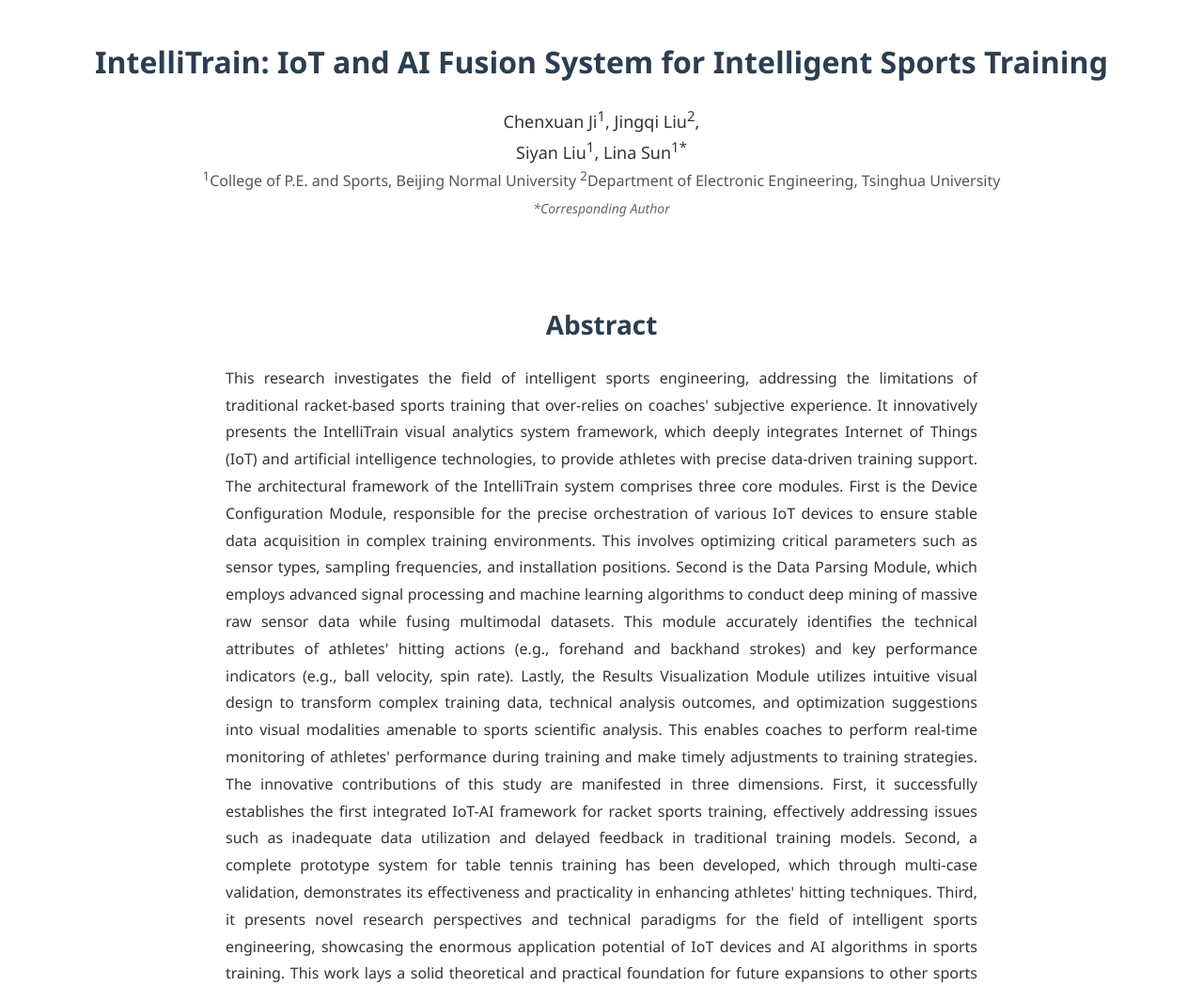
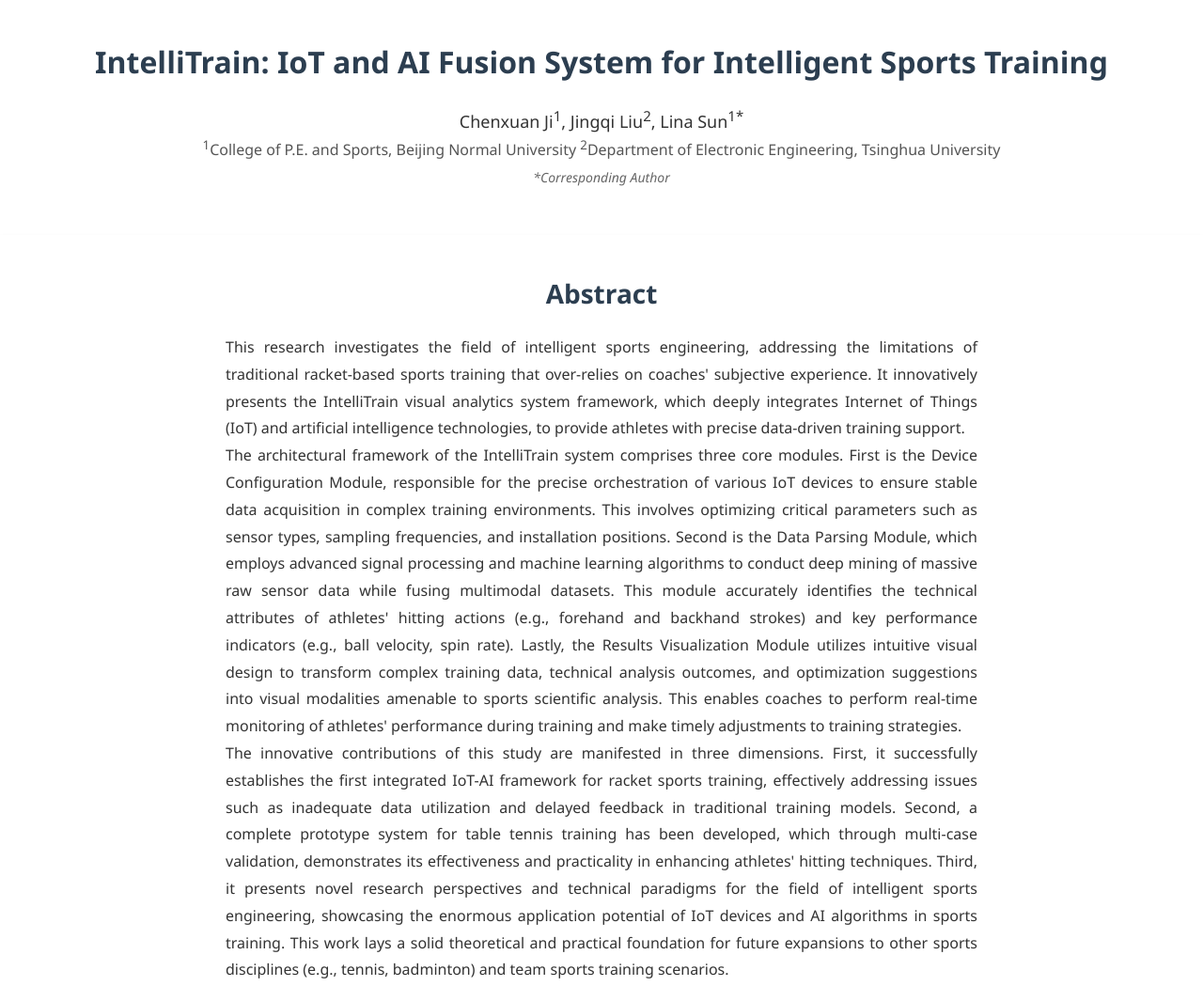
Before and after one commit to JcX-pubg/intelligenttraining.github.io, a plain HTML site: page index.html in a window 1280 px wide. Shown: the top 1049 px of the page at 94% size. Drawn offline with Linux system fonts and the light colour scheme.

Commit message:
[updata] Abstract

```diff
--- a/index.html
+++ b/index.html
@@ -11,7 +11,7 @@
         <div class="container">
             <h1>IntelliTrain: IoT and AI Fusion System for Intelligent Sports Training</h1>
             <div class="authors">
-                <p>Chenxuan Ji<sup>1</sup>, Jingqi Liu<sup>2</sup>, <p>Siyan Liu<sup>1</sup>, Lina Sun<sup>1*</sup></p>
+                <p>Chenxuan Ji<sup>1</sup>, Jingqi Liu<sup>2</sup>, Lina Sun<sup>1*</sup></p>
                 <p class="affiliations"><sup>1</sup>College of P.E. and Sports, Beijing Normal University  <sup>2</sup>Department of Electronic Engineering, Tsinghua University</p>
                 <p class="correspondence">*Corresponding Author</p>
             </div>
@@ -21,10 +21,11 @@
     <section id="abstract">
         <div class="container">
             <h2>Abstract</h2>
-            <p>This research investigates the field of intelligent sports engineering, addressing the limitations of traditional racket-based sports training that over-relies on coaches' subjective experience. It innovatively presents the IntelliTrain visual analytics system framework, which deeply integrates Internet of Things (IoT) and artificial intelligence technologies, to provide athletes with precise data-driven training support.
-The architectural framework of the IntelliTrain system comprises three core modules. First is the Device Configuration Module, responsible for the precise orchestration of various IoT devices to ensure stable data acquisition in complex training environments. This involves optimizing critical parameters such as sensor types, sampling frequencies, and installation positions. Second is the Data Parsing Module, which employs advanced signal processing and machine learning algorithms to conduct deep mining of massive raw sensor data while fusing multimodal datasets. This module accurately identifies the technical attributes of athletes' hitting actions (e.g., forehand and backhand strokes) and key performance indicators (e.g., ball velocity, spin rate). Lastly, the Results Visualization Module utilizes intuitive visual design to transform complex training data, technical analysis outcomes, and optimization suggestions into visual modalities amenable to sports scientific analysis. This enables coaches to perform real-time monitoring of athletes' performance during training and make timely adjustments to training strategies.
-The innovative contributions of this study are manifested in three dimensions. First, it successfully establishes the first integrated IoT-AI framework for racket sports training, effectively addressing issues such as inadequate data utilization and delayed feedback in traditional training models. Second, a complete prototype system for table tennis training has been developed, which through multi-case validation, demonstrates its effectiveness and practicality in enhancing athletes' hitting techniques. Third, it presents novel research perspectives and technical paradigms for the field of intelligent sports engineering, showcasing the enormous application potential of IoT devices and AI algorithms in sports training. This work lays a solid theoretical and practical foundation for future expansions to other sports disciplines (e.g., tennis, badminton) and team sports training scenarios.
-</p>
+            <p>This research investigates the field of intelligent sports engineering, addressing the limitations of traditional racket-based sports training that over-relies on coaches' subjective experience. It innovatively presents the IntelliTrain visual analytics system framework, which deeply integrates Internet of Things (IoT) and artificial intelligence technologies, to provide athletes with precise data-driven training support.</p>
+
+            <p>The architectural framework of the IntelliTrain system comprises three core modules. First is the Device Configuration Module, responsible for the precise orchestration of various IoT devices to ensure stable data acquisition in complex training environments. This involves optimizing critical parameters such as sensor types, sampling frequencies, and installation positions. Second is the Data Parsing Module, which employs advanced signal processing and machine learning algorithms to conduct deep mining of massive raw sensor data while fusing multimodal datasets. This module accurately identifies the technical attributes of athletes' hitting actions (e.g., forehand and backhand strokes) and key performance indicators (e.g., ball velocity, spin rate). Lastly, the Results Visualization Module utilizes intuitive visual design to transform complex training data, technical analysis outcomes, and optimization suggestions into visual modalities amenable to sports scientific analysis. This enables coaches to perform real-time monitoring of athletes' performance during training and make timely adjustments to training strategies.</p>
+
+            <p>The innovative contributions of this study are manifested in three dimensions. First, it successfully establishes the first integrated IoT-AI framework for racket sports training, effectively addressing issues such as inadequate data utilization and delayed feedback in traditional training models. Second, a complete prototype system for table tennis training has been developed, which through multi-case validation, demonstrates its effectiveness and practicality in enhancing athletes' hitting techniques. Third, it presents novel research perspectives and technical paradigms for the field of intelligent sports engineering, showcasing the enormous application potential of IoT devices and AI algorithms in sports training. This work lays a solid theoretical and practical foundation for future expansions to other sports disciplines (e.g., tennis, badminton) and team sports training scenarios.</p>
         </div>
     </section>
 
```
